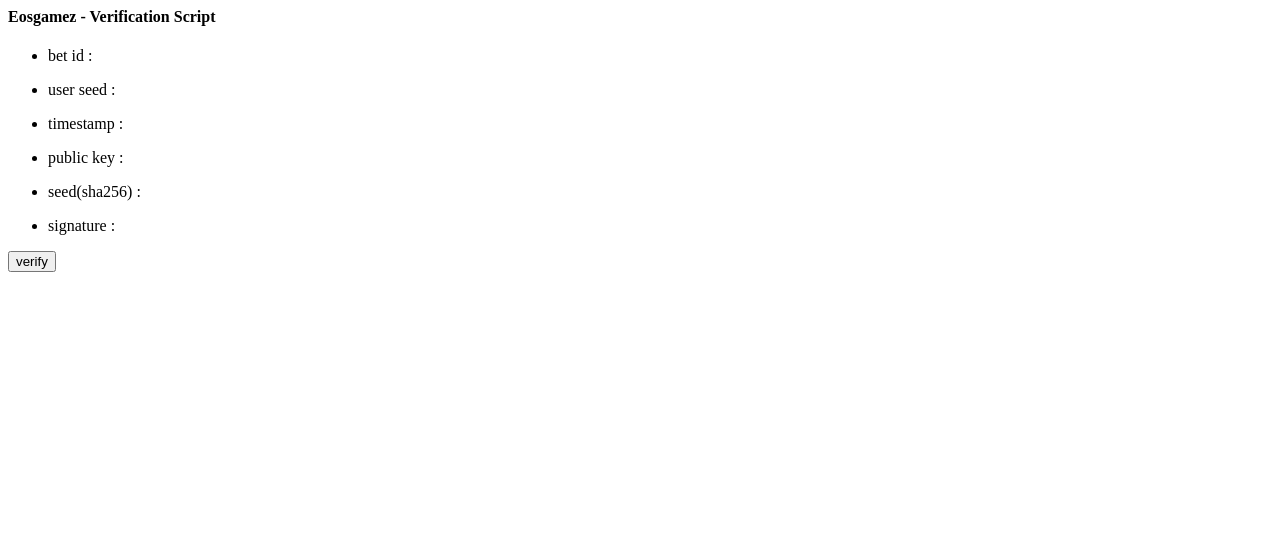
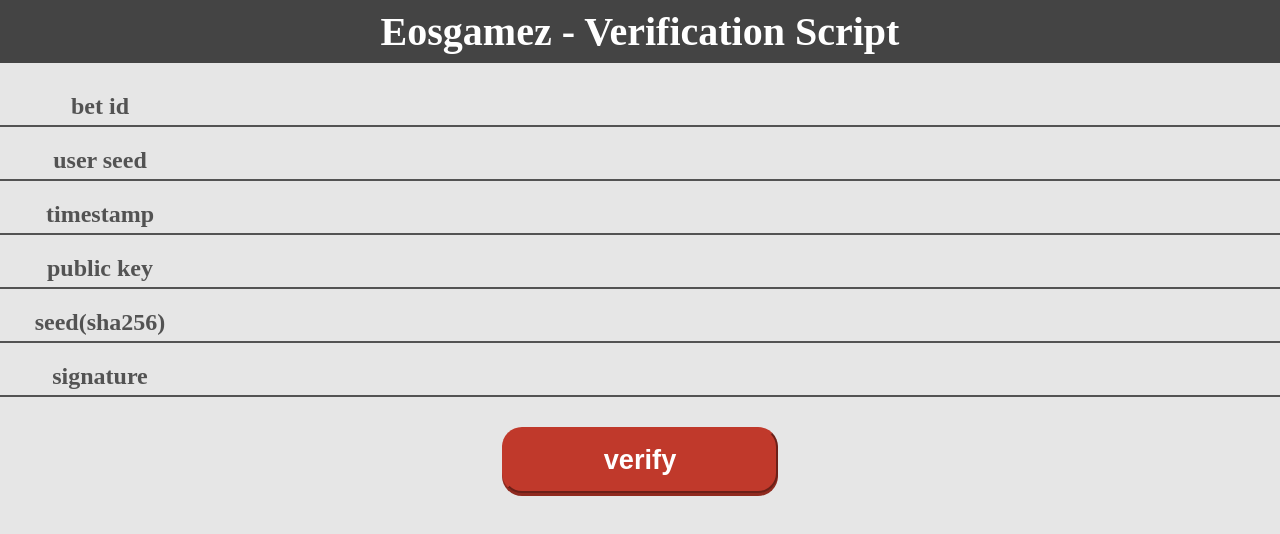
Before and after one commit to Eosgamez/dice-verify, a plain HTML site: page index.html in a window 1280 px wide. Drawn offline with nearby package versions, Linux system fonts and the light colour scheme.

Commit message:
디자인적용

```diff
--- a/index.html
+++ b/index.html
@@ -1,6 +1,74 @@
 <html>
     <head>
             <meta charset="utf-8">
+            <style type="text/css">
+                body{
+                    background-color:#e6e6e6;
+                    margin:0;
+                    padding:0;
+                    display:inline-block;
+                    width:100%;
+                    text-align:center;
+                }
+                .title{
+                    background-color:#444444;
+                    font-size:2.5em;
+                    padding:8px 0;
+                    text-align:center;
+                    font-weight:bold;
+                    color:#ffffff;
+                }
+
+                #info, #result{
+                    width: 100%;
+                }
+
+                table{
+                    border-collapse: collapse;
+                    width:100%;
+                    margin:10px 0;
+                    table-layout:fixed;
+                    word-break:break-all;
+                }
+
+                table th{
+                    display:table-cell;
+                    padding:20px 15px 5px 15px;
+                    border-bottom:2px solid #535353;
+                    font-size:1.5em;
+                    font-weight: bold;
+                    color:#535353;
+                }
+
+                table td{
+                    display:table-cell;
+                    padding:20px 15px 5px 15px;
+                    border-bottom:2px solid #535353;
+                    font-size:1.2em;
+                }
+
+                button{
+                    margin:20px;
+                    background-color: #c0392b;
+                    border-color: #c0392b;
+                    border-radius:20px;
+                    -webkit-box-shadow: 0 3px 0 #8f2a1f;
+                    box-shadow: 0 3px 0 #8f2a1f;
+                    font-size:1.7em;
+                    font-weight: bold;
+                    color:white;
+                    padding:15px 100px;
+                }
+                button:hover{
+                    background-color:#ac3420;
+                }
+                button:active{
+                    top: 3px;
+                    outline: none;
+                    -webkit-box-shadow: none;
+                    box-shadow: none;
+                }
+           </style>
             <script src="https://cdn.jsdelivr.net/npm/eosjs-ecc@4.0.4/lib/eosjs-ecc.min.js"
             integrity="sha512-dYFDmK/d9r3/NCp6toLtfkwOjSMRBaEzaGAx1tfRItC0nsI0hVLERk05iNBQR7uDNI7ludYhcBI4vUiFHdjsTQ=="
             crossorigin="anonymous">
@@ -10,9 +78,10 @@
             integrity="sha256-FgpCb/KJQlLNfOu91ta32o/NMZxltwRo8QtmkMRdAu8="
             crossorigin="anonymous">
             </script>
+
     </head>
     <body>
-        <H4>Eosgamez - Verification Script</H4>
+        <div class="title">Eosgamez - Verification Script</div>
         <div id="info"></div>
         <button type="button" onclick="verify()">verify</button>
         <div id="result"></div>
@@ -45,10 +114,23 @@
                 if(result)
                 {
                     var html = ''
-                    html += '<ul>';
-                    html += '<li><p>last 6 : '+lastSixNum+'('+ parseInt(lastSixNum,16)+')</p></li>';
-                    html += '<li><p>roll number : '+(parseInt(lastSixNum,16) %6 + 1)+'</p></li>';
-                    html += '</ul>';
+                    html += '<table>';
+                    html += '<colgroup>';
+                    html += '<col width="200px" />';
+                    html += '<col width="*" />';
+                    html += '</colgroup>';
+                    html += '<tbody>';
+                    html += '<tr>';
+                    html += '<th>last 6</th>';
+                    html += '<td>' + lastSixNum + '('+ parseInt(lastSixNum,16) + ')</td>';
+                    html += '</tr>';
+
+                    html += '<tr>';
+                    html += '<th>roll number</th>';
+                    html += '<td>' + (parseInt(lastSixNum,16) %6 + 1) + '</td>';
+                    html += '</tr>';
+                    html += '</tbody>';
+                    html += '</table>';
                     $('#result').html(html);
                 }
             }
@@ -56,16 +138,46 @@
             (function($) {
                 var $info = $("#info");
                 var html = "";
-                html += '<ul>';
-                html += '<li><p>bet id : '+bet_id+'</p></li>';
-                html += '<li><p>user seed : '+user_seed+'</p></li>';
-                html += '<li><p>timestamp : '+timestamp+'</p></li>';
-                html += '<li><p>public key : '+publickey+'</p></li>';
-                html += '<li><p>seed(sha256) : '+seed_sha256+'</p></li>';
-                html += '<li><p>signature : '+signature+'</p></li>';
-                html += '</ul>';
+
+                html += '<table>';
+                html += '<colgroup>';
+                html += '<col width="200px" />';
+                html += '<col width="*" />';
+                html += '</colgroup>';
+                html += '<tbody>';
+                html += '<tr>';
+                html += '<th>bet id</th>';
+                html += '<td>' + bet_id + '</td>';
+                html += '</tr>';
+
+                html += '<tr>';
+                html += '<th>user seed</th>';
+                html += '<td>' + user_seed + '</td>';
+                html += '</tr>';
+
+                html += '<tr>';
+                html += '<th>timestamp</th>';
+                html += '<td>' + timestamp + '</td>';
+                html += '</tr>';
+
+                html += '<tr>';
+                html += '<th>public key</th>';
+                html += '<td>' + publickey + '</td>';
+                html += '</tr>';
+
+                html += '<tr>';
+                html += '<th>seed(sha256)</th>';
+                html += '<td>' + seed_sha256 + '</td>';
+                html += '</tr>';
+
+                html += '<tr>';
+                html += '<th>signature</th>';
+                html += '<td>' + signature + '</td>';
+                html += '</tr>';
+                html += '</tbody>';
+                html += '</table>';
+
                 $info.html(html);
-
             })(jQuery);
         </script>
     </body>
```
